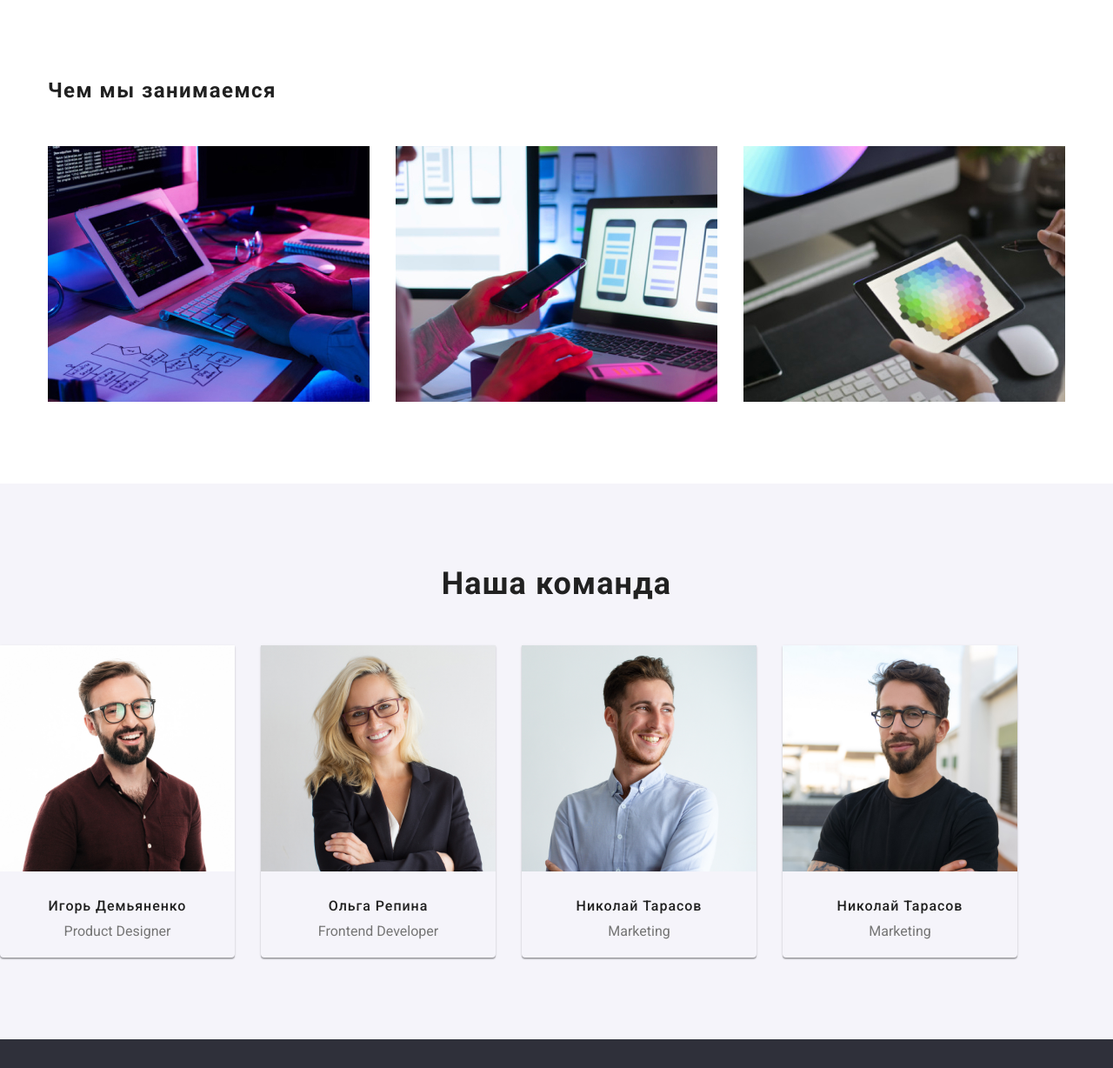
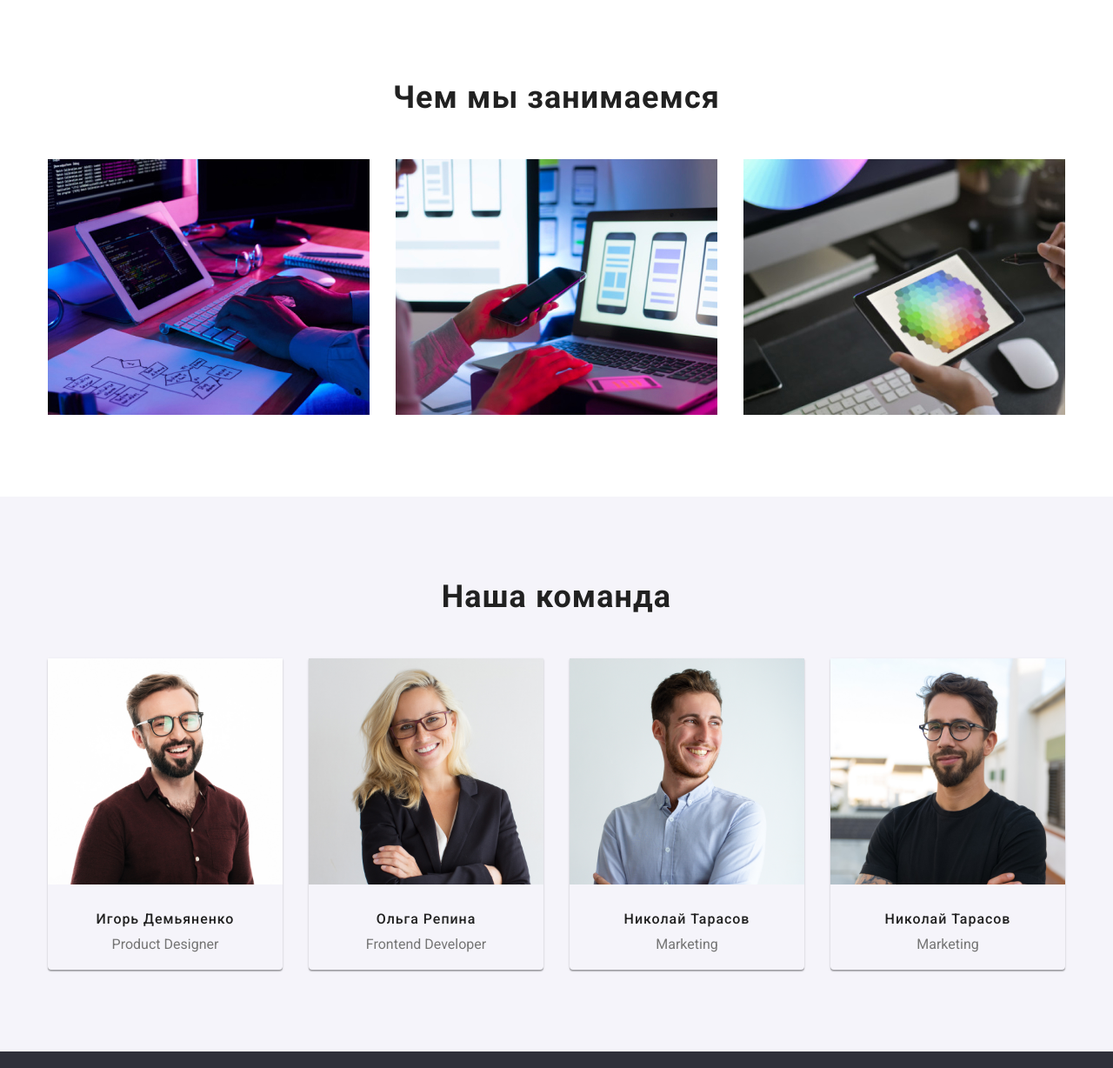
Before and after one commit to SofiaKharchenko/goit-markup-hw-03, a plain HTML site: page index.html in a window 1280 px wide. Shown: the part 877-2105 px from the top of the page at 87% size. Drawn offline with nearby package versions, Linux system fonts and the light colour scheme.

Commit message:
posotion fix

```diff
--- a/css/style.css
+++ b/css/style.css
@@ -183,10 +183,7 @@ img {
   line-height: 1.36;
   letter-spacing: 0.06em;
 }
-/*СЕКЦИЯ ПРЕИМУЩЕСТВА*/
-.we-doing {
-  background: #e5e5e5;
-}
+
 .section-advantages {
   background-color: white;
   padding-top: 94px;
@@ -226,12 +223,23 @@ img {
   line-height: 1.71;
   letter-spacing: 0.03em;
 }
+/*СЕКЦИЯ ПРЕИМУЩЕСТВА*/
+.we-doing {
+  background: #e5e5e5;
+}
 .we-doing {
   background-color: white;
   padding-top: 0;
   padding-bottom: 94px;
 }
-
+.sect-header {
+  color: var(--black-text);
+  font-weight: 700;
+  font-size: 36px;
+  line-height: 1.17;
+  letter-spacing: 0.03em;
+  text-align: center;
+}
 .advantages-img .img-items {
   flex-basis: calc(100% / 3);
 }
@@ -289,8 +297,8 @@ img {
 }
 /*ФУТЕР*/
 .footer {
+  padding: 60px 0;
   background-color: var(--hero-background);
-  padding-top: 60px;
 }
 
 .footer a {
--- a/index.html
+++ b/index.html
@@ -98,7 +98,7 @@
       </div>
     </section>
     <section class="team">
-      <div class="team-container ">
+      <div class="team-container container">
         <h2 class="team-title">Наша команда</h2>
         <ul class="team-list">
           <li class="team-list-item">
```
